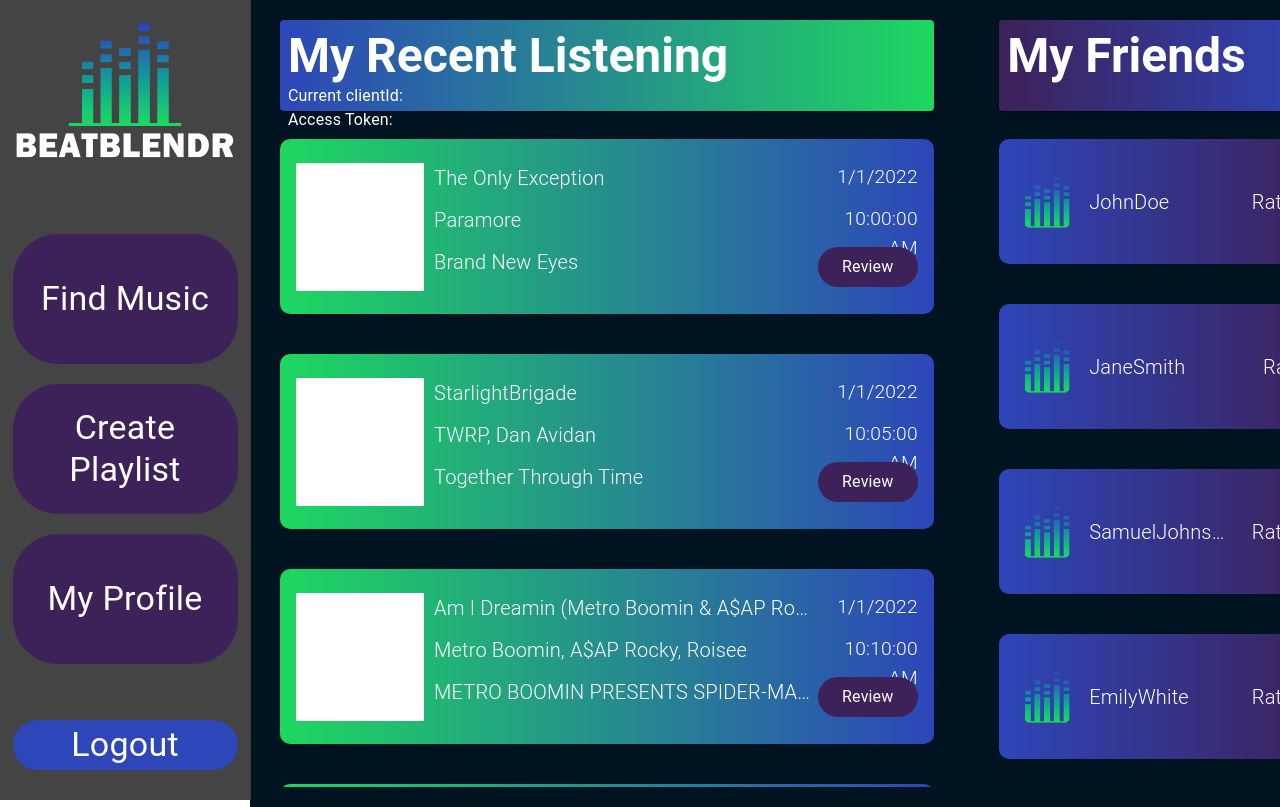
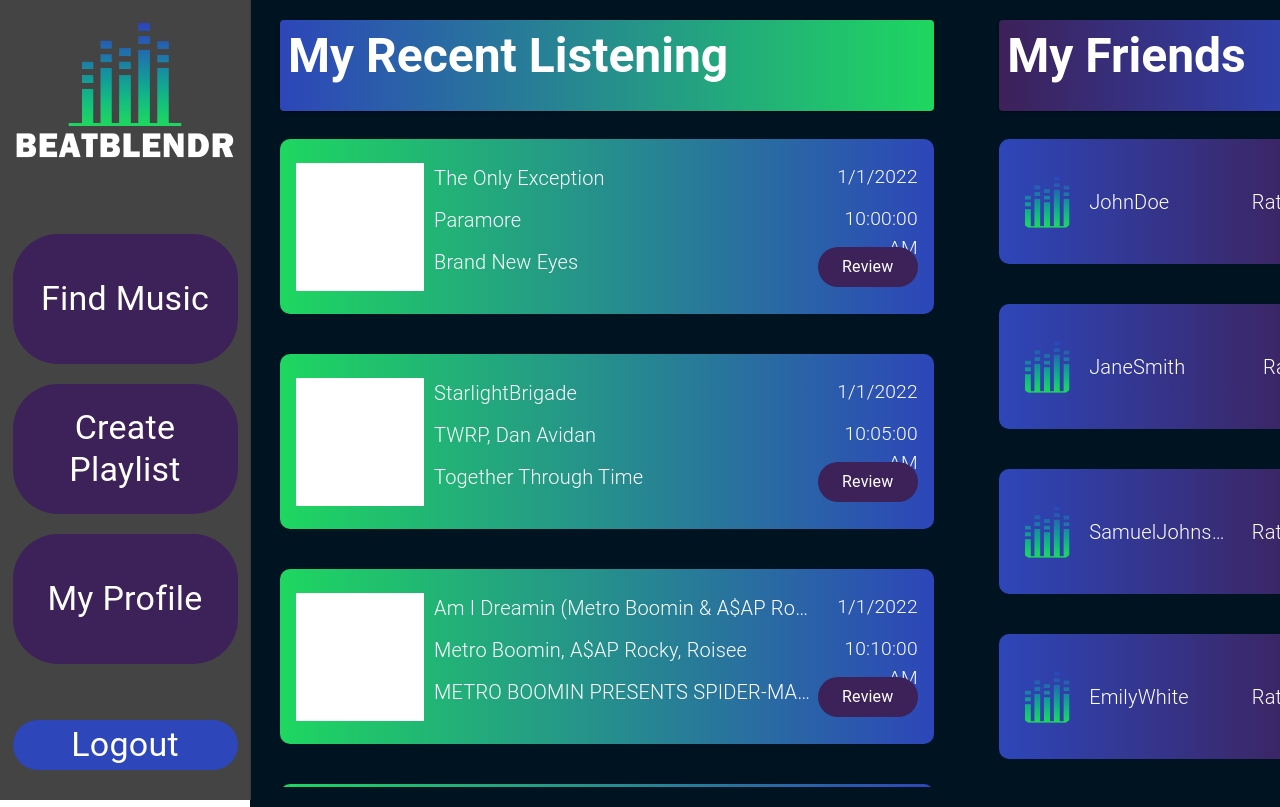
Before and after one commit to durigon-sam/SWEGroup12, a React (Create React App) app in the folder frontend/: page /home in a window 1280 px wide. Shown: the top 807 px of the page. Built offline with nearby package versions, Linux system fonts and the light colour scheme.

Commit message:
commented out lines

```diff
--- a/frontend/src/components/home.jsx
+++ b/frontend/src/components/home.jsx
@@ -41,8 +41,8 @@
 					<Grid item xs={10} sx={{'&.MuiGrid-item':{padding: '0px 0px 0px 0px'}}}>
 						<RecentItem>
 							<Typography variant='h3' fontFamily={font} fontWeight={600}>My Recent Listening</Typography>
-							<Typography color='white'>Current clientId: {localStorage.getItem('client_id')}</Typography>
-							<Typography color='white'>Access Token: {localStorage.getItem('access_token')}</Typography>
+							{/* <Typography color='white'>Current clientId: {localStorage.getItem('client_id')}</Typography> */}
+							{/* <Typography color='white'>Access Token: {localStorage.getItem('access_token')}</Typography> */}
 						</RecentItem>
 						<List
 							sx={{
```
